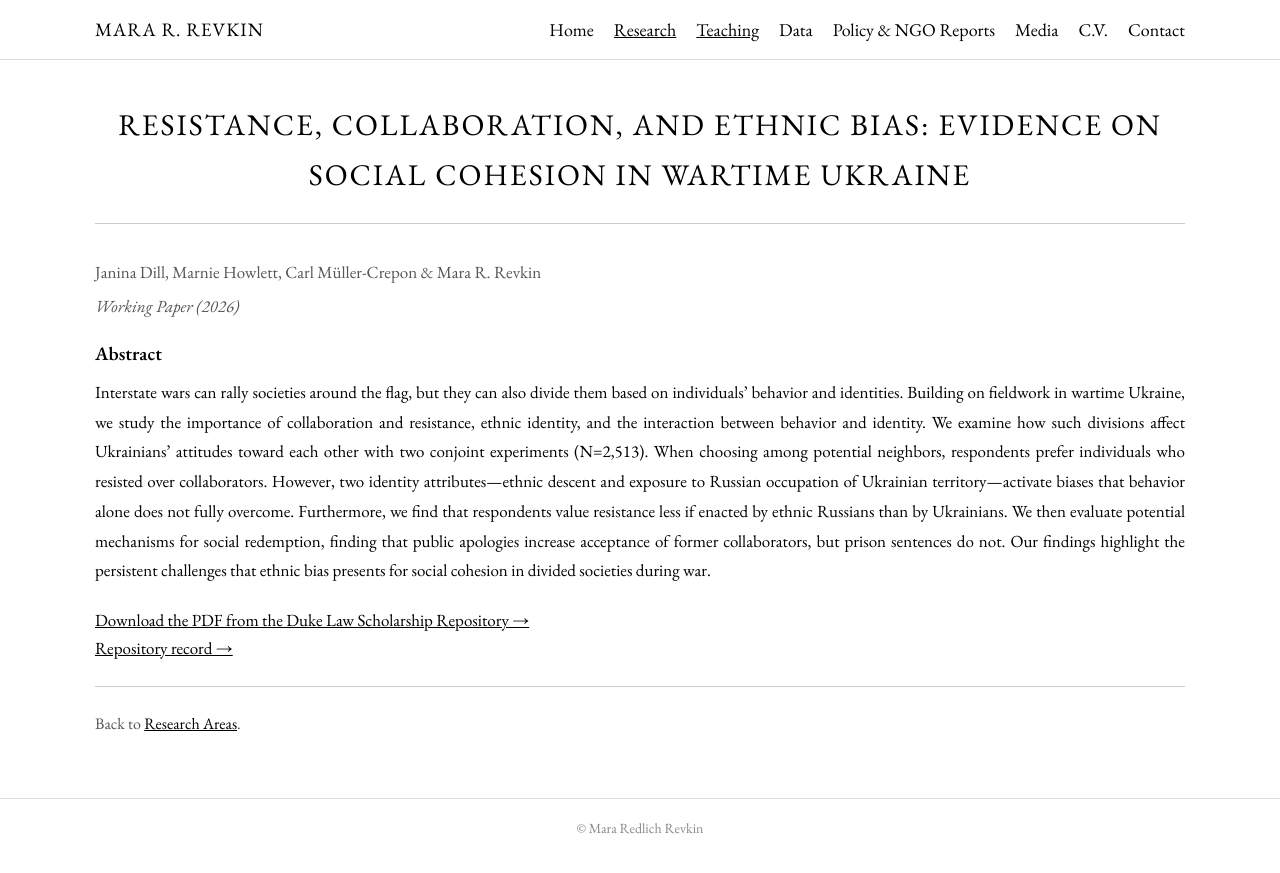
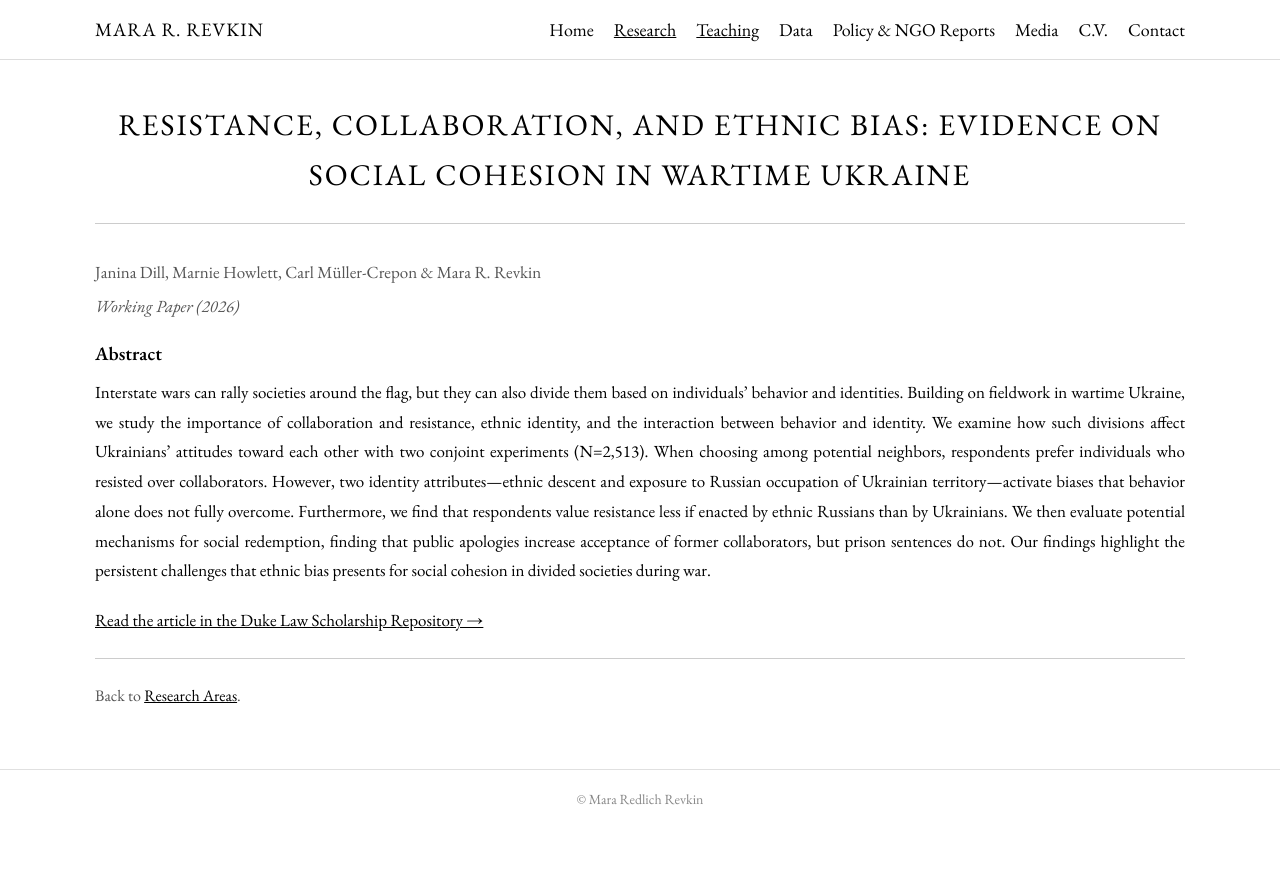
Before and after one commit to mrevkin/mrevkin.github.io, a Jekyll site: the page resistance-collaboration-ethnic-bias.html, which Jekyll copies as it is, in a window 1280 px wide. Shown: the top 873 px of the page. Built offline with Jekyll 4.4.1, drawn with Linux system fonts in a browser that asks for light colours.

Commit message:
Keep a single Duke repository link

```diff
--- a/resistance-collaboration-ethnic-bias.html
+++ b/resistance-collaboration-ethnic-bias.html
@@ -58,7 +58,7 @@
     <h2 style="font-family:'EB Garamond',serif; font-size:19px; font-weight:600; margin-bottom:8px;">Abstract</h2>
     <p style="font-size:17px; line-height:1.75; text-align:justify;">Interstate wars can rally societies around the flag, but they can also divide them based on individuals&rsquo; behavior and identities. Building on fieldwork in wartime Ukraine, we study the importance of collaboration and resistance, ethnic identity, and the interaction between behavior and identity. We examine how such divisions affect Ukrainians&rsquo; attitudes toward each other with two conjoint experiments (N=2,513). When choosing among potential neighbors, respondents prefer individuals who resisted over collaborators. However, two identity attributes&mdash;ethnic descent and exposure to Russian occupation of Ukrainian territory&mdash;activate biases that behavior alone does not fully overcome. Furthermore, we find that respondents value resistance less if enacted by ethnic Russians than by Ukrainians. We then evaluate potential mechanisms for social redemption, finding that public apologies increase acceptance of former collaborators, but prison sentences do not. Our findings highlight the persistent challenges that ethnic bias presents for social cohesion in divided societies during war.</p>
 
-    <p style="font-size:17px; margin-top:20px;"><a href="https://scholarship.law.duke.edu/cgi/viewcontent.cgi?article=7325&amp;context=faculty_scholarship" target="_blank">Download the PDF from the Duke Law Scholarship Repository &rarr;</a><br /><a href="https://scholarship.law.duke.edu/faculty_scholarship/4622" target="_blank">Repository record &rarr;</a></p>
+    <p style="font-size:17px; margin-top:20px;"><a href="https://scholarship.law.duke.edu/faculty_scholarship/4622" target="_blank">Read the article in the Duke Law Scholarship Repository &rarr;</a></p>
 
     <hr class="divider" style="margin-top: 24px;" />
     <p style="font-size:16px; color:#555; margin-top:18px;">Back to <a href="research.html">Research Areas</a>.</p>
```
